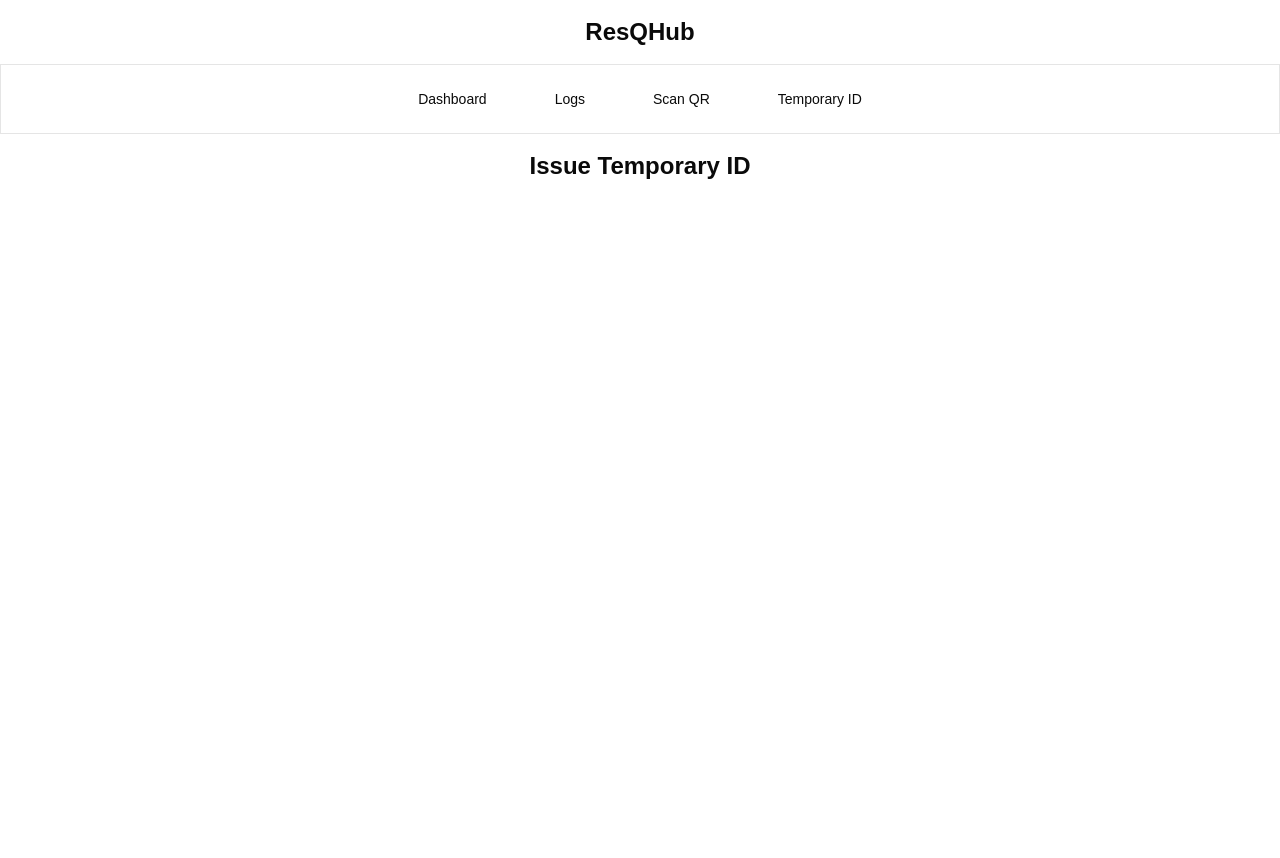
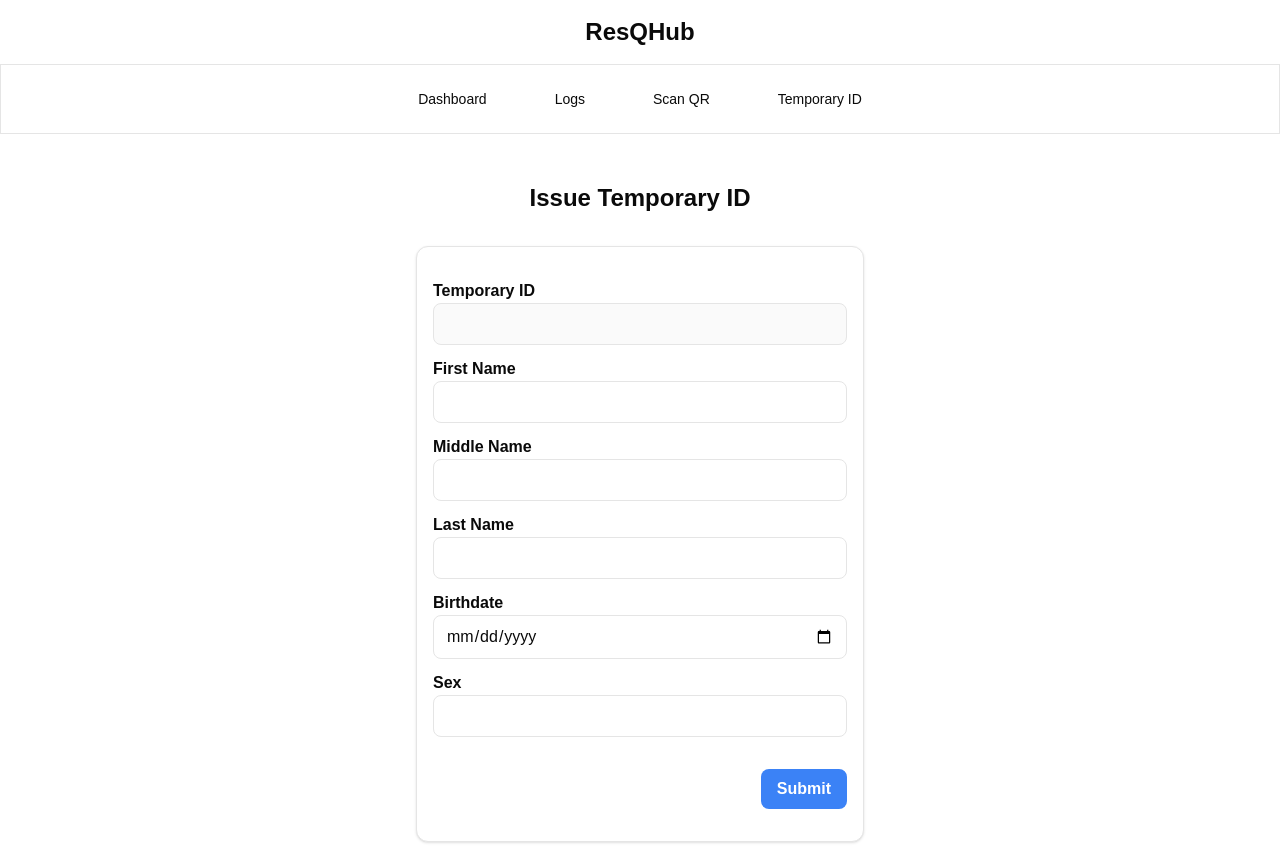
Before and after one commit to dddelacruz/engg150-2425a-resqhub, a Next.js app: page /temporaryid in a window 1280 px wide. Before the commit the page ends 800 px from the top, so only its background shows below. Built offline with nearby package versions, Linux system fonts and the light colour scheme.

Commit message:
feat: Temporary ID generation

```diff
--- a/app/dashboard/page.tsx
+++ b/app/dashboard/page.tsx
@@ -4,7 +4,7 @@ import { useEffect, useState } from "react";
 import ChartComponent from "./ChartComponent";
 
 import { getCumulativeCount } from "../firebase";
-import { TableData, DataPoint } from "../types";
+import { DataPoint } from "../types";
 
 export default function Dashboard() {
   const [data, setData] = useState<DataPoint[]>([]);
--- a/app/firebase.ts
+++ b/app/firebase.ts
@@ -5,6 +5,7 @@ import {
   doc,
   getDoc,
   getDocs,
+  addDoc,
   getFirestore,
   query,
   where,
@@ -82,3 +83,23 @@ export async function getCumulativeCount(now: Date): Promise<number> {
   }
   return count;
 }
+
+// Add new user
+export async function addUser(user: UserData) {
+  try {
+    const docRef = await addDoc(collection(db, "users"), {
+      fName: user.fName,
+      mName: user.mName,
+      lName: user.lName,
+      DOB: user.DOB,
+      sex: user.sex
+    });
+    console.log("Document added with ID: ", docRef.id);
+
+    return docRef.id;
+  } catch(error) {
+    console.error("Error adding document ", error);
+
+    return null;
+  }
+}
--- a/app/temporaryid/page.tsx
+++ b/app/temporaryid/page.tsx
@@ -1,7 +1,100 @@
+"use client";
+
+import Form from 'next/form'
+import { useState } from 'react';
+
+import { UserData } from "../types";
+import { Timestamp } from 'firebase/firestore';
+import { addUser } from '../firebase';
+
 export default function TemporaryId() {
+  const [first, setFirst] = useState("");
+  const [middle, setMiddle] = useState("");
+  const [last, setLast] = useState("");
+  const [birthdate, setDOB] = useState((new Date()).toDateString());
+  const [sex, setSex] = useState("");
+
+  const [tempId, setId] = useState("");
+
+  const handleSubmit = async (e: React.FormEvent<HTMLFormElement>) => {
+    e.preventDefault();
+
+    let user = {
+      fName: first,
+      mName: middle,
+      lName: last,
+      DOB: Timestamp.fromDate(new Date(birthdate)),
+      sex: sex
+    } as UserData;
+
+    const docRefId = await addUser(user);
+
+    if (docRefId != null) {
+      setFirst("");
+      setMiddle("");
+      setLast("");
+      setDOB((new Date()).toDateString());
+      setSex("");
+
+      setId(docRefId);
+    }
+  };
+
   return (
     <div>
-      <h1 className="text-2xl font-bold">Issue Temporary ID</h1>
+      <h1 className="text-2xl font-bold py-8">Issue Temporary ID</h1>
+
+      <div className="max-w-4xl mx-auto">
+        <form onSubmit={handleSubmit} className="max-w-md mx-auto p-4 border bg-card text-card-foreground shadow rounded-xl">
+          <div className='my-4 text-start'>
+            <label htmlFor='tempId' className='ext-2m font-bold'>
+              Temporary ID
+            </label>
+            <input type="text" id="tempId" name="tempId"
+                className="w-full px-3 py-2 mb-3 border rounded-lg focus:outline-none focus:border-blue-500" disabled
+                value={tempId}
+                onChange={(e) => setId(e.target.value)}/>
+            <label htmlFor='first' className='ext-2m font-bold'>
+              First Name
+            </label>
+            <input type="text" id="first" name="first"
+                className="w-full px-3 py-2 mb-3 border rounded-lg focus:outline-none focus:border-blue-500"
+                value={first}
+                onChange={(e) => setFirst(e.target.value)}/>
+            <label htmlFor='middle' className='ext-2m font-bold'>
+              Middle Name
+            </label>
+            <input type="text" id="middle" name="middle"
+                className="w-full px-3 py-2 mb-3 border rounded-lg focus:outline-none focus:border-blue-500"
+                value={middle}
+                onChange={(e) => setMiddle(e.target.value)}/>
+            <label htmlFor='last' className='ext-2m font-bold'>
+              Last Name
+            </label>
+            <input type="text" id="last" name="last"
+                className="w-full px-3 py-2 mb-3 border rounded-lg focus:outline-none focus:border-blue-500"
+                value={last}
+                onChange={(e) => setLast(e.target.value)}/>
+            <label htmlFor='birthdate' className='ext-2m font-bold'>
+              Birthdate
+            </label>
+            <input type="date" id="birthdate" name="birthdate"
+                className="w-full px-3 py-2 mb-3 border rounded-lg rounded-lg focus:outline-none focus:border-blue-500"
+                value={birthdate}
+                onChange={(e) => setDOB(e.target.value)}/>
+            <label htmlFor='age' className='ext-2m font-bold'>
+              Sex
+            </label>
+            <input type="text" id="sex" name="sex"
+                className="w-full px-3 py-2 mb-3 border rounded-lg rounded-lg focus:outline-none focus:border-blue-500"
+                value={sex}
+                onChange={(e) => setSex(e.target.value)}/>
+            <div className="text-end">
+              <button type="submit" className="mt-5 bg-blue-500 hover:bg-blue-600 text-white font-bold py-2 px-4 rounded-lg" >Submit</button>
+            </div>
+          </div>
+        </form>
+      </div>
     </div>
   );
 }
```
